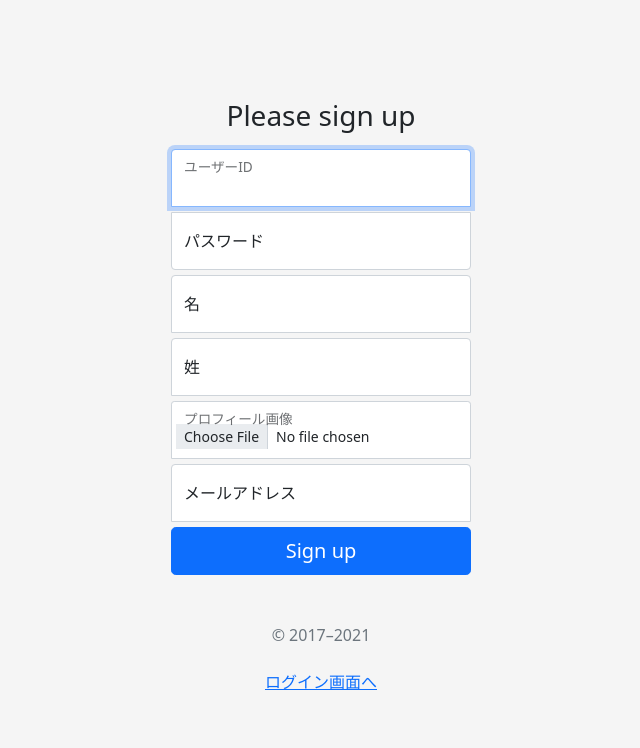
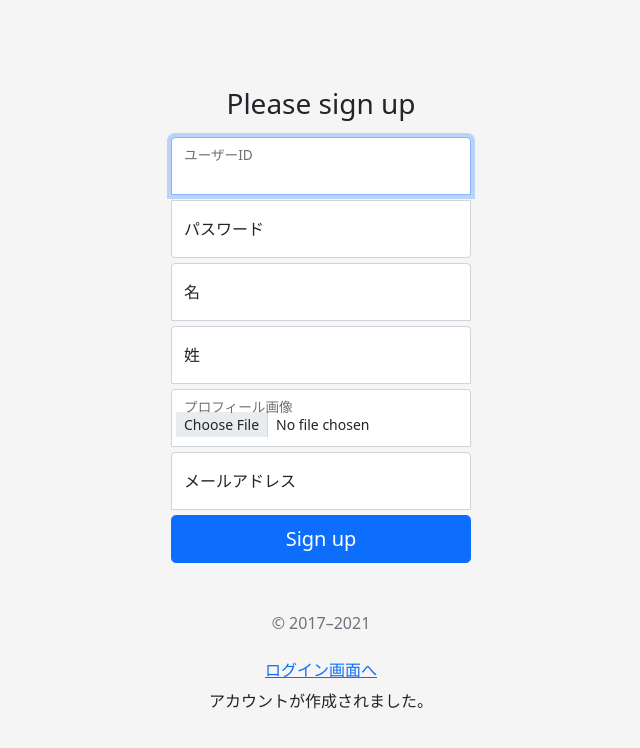
Before and after one commit to Nisida-Masaya/Django_PostingApp, a Django app: page /signup/ in a window 1280 px wide. Shown: the top 748 px of the page, without its empty margins (319-959 px from the left). Run offline with Django 4.2, Linux system fonts and the light colour scheme; some libraries are stand-ins or nearby versions.

Commit message:
Update:修正
見た目やメッセージ表記の修正を行いました。

```diff
--- a/PostingApp/views.py
+++ b/PostingApp/views.py
@@ -23,18 +23,14 @@ def signup_function(request):
         lastName = request.POST['lastName']
         email = request.POST['email']
         password = request.POST['password']
+        profile_image = request.FILES['profile_image']
 
-        # if request.FILES['profile_image'] == 'null':
-        # image_path = 'no_image.jpg'
-        profile_image = request.FILES['no_image.jpg']
-
-        # profile_image = request.FILES['profile_image']
         # バリデーション
         user_idRegex = '^[a-zA-Z0-9_-]{4,10}$'
 
         try:
             if(not re.match(user_idRegex, user_id)):
-                return render(request, 'signup.html', {'error': 'ユーザーIDは英数字かアンダーバーのみです。'})
+                return render(request, 'signup.html', {'error': 'ユーザーIDは英数字かアンダーバーのみです。(4~10文字)'})
             else:
                 user = MyUser.objects.create_user(
                     user_id, firstName, lastName, email, password, profile_image)
@@ -43,7 +39,7 @@ def signup_function(request):
         except KeyError:
             pass
 
-    return render(request, 'signup.html')
+    return render(request, 'signup.html', {'success' : 'アカウントが作成されました。'})
 
 # ログイン
 
--- a/static/list.css
+++ b/static/list.css
@@ -66,6 +66,10 @@
 .create_user:hover {
     color: rgb(112, 110, 110);
 }
+#datetime{
+    color: rgb(175, 172, 172);
+    margin-left: 10%;
+}
 #content{
     position: relative;
     top: 20px;
--- a/templates/list.html
+++ b/templates/list.html
@@ -20,8 +20,9 @@
         <li class="nav-item"><a href="{% url 'followlist' %}" class="nav-link">フォローしたユーザーの投稿</a></li>
         <li class="nav-item"><a href="{% url 'likelist' %}" class="nav-link">いいねリスト</a></li>
         <li class="nav-item"><a href="{% url 'logout' %}" class="nav-link">ログアウト</a></li>
-        <li class="nav-item"><a href="{% url 'account' request.user %}"><img src="{{ request.user.profile_image.url }}"
-                    alt="" height="50" width="50" class="icon"></a></li>
+        <li class="nav-item"><a href="{% url 'account' request.user %}">
+                <img src="{{ request.user.profile_image.url }}" alt="" height="50" width="50" class="icon">
+            </a></li>
 
     </ul>
 </header>
@@ -34,6 +35,7 @@
         <a href="{% url 'detail' item.pk %}" class="posting_link">
             <li class="posting_element">
                 <a href="{% url 'account' item.user_id%}" class="create_user">投稿者：{{ item.user_id }}</a>
+                <p id="datetime">{{item.create_at}}</p>
                 <p id="content">{{ item.content }}</p>
                 <div class="btn_form">
                     <!-- フォローボタン -->
--- a/templates/signup.html
+++ b/templates/signup.html
@@ -53,6 +53,7 @@
 
         </form>
         {{ error }}
+        {{ success }}
     </main>
 </body>
 {% endblock content %}
```
Also changed, not shown: 2 other files.
